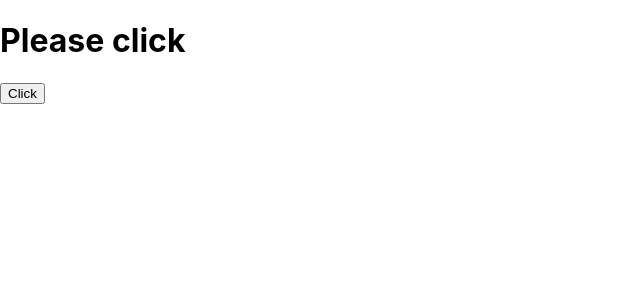
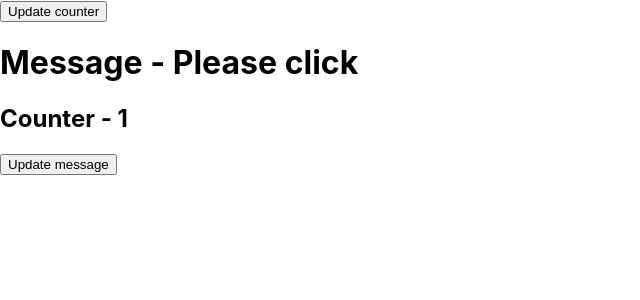
Before and after one commit to ajittupe2548/react-practice, a React (Create React App) app: page / in a window 1280 px wide. Shown: the top 300 px of the page, without its empty margins (0-640 px from the left). Built offline with nearby package versions, Linux system fonts and the light colour scheme.

Commit message:
Updated : Lifecycle methods

```diff
--- a/src/App.js
+++ b/src/App.js
@@ -1,39 +1,14 @@
-import { useState, useEffect } from 'react';
+import { useState } from 'react';
 import './App.css';
 import CHome from './Components/CHome';
-import FHome from './Components/FHome';
-
-// Lifecycle of Components - Each component in React has a lifecycle which you can monitor and manipulate during its three main phases.
-
-// Mounting : Mounting means putting elements into the DOM.
-// constructor() -  when the component is initiated, and it is the natural place to set up the initial state and other initial values.
-// getDerivedStateFromProps() - method is called right before rendering the element(s) in the DOM.
-// render() - method that actually outputs the HTML to the DOM.
-// componentDidMount() - called after the component is rendered.
-
-// Updating - The next phase in the lifecycle is when a component is updated. A component is updated whenever there is a change in the component's state or props.
-// getDerivedStateFromProps() - first method that is called when a component gets updated.
-// shouldComponentUpdate() - you can return a Boolean value that specifies whether React should continue with the rendering or not. Default value is true.
-// render() - re-render the HTML to the DOM, with the new changes.
-// getSnapshotBeforeUpdate() - In this method you have access to the props and state before the update, meaning that even after the update, you can check what the values were before the update.
-// componentDidUpdate() - Called after the component is updated in the DOM.
-
-// Unmounting - The next phase in the lifecycle is when a component is removed from the DOM, or unmounting as React likes to call it.
-// componentWillUnmount() - called when the component is about to be removed from the DOM.
-
 
 function App() {
   const [counter, setCounter] = useState(1);
-  useEffect(() => {
-    setInterval(() => {
-      setCounter(counter => counter + 1);
-    }, 2000);
-  }, [])
 
   return (
     <div className="App">
+      <button onClick={() => setCounter(counter + 1)}>Update counter</button>
       <CHome counter={counter} />
-      {/* <FHome counter={counter} /> */}
     </div>
   );
 }
--- a/src/Components/CHome.js
+++ b/src/Components/CHome.js
@@ -1,34 +1,81 @@
-import React, { Component } from 'react'
+import React, { Component } from 'react';
+
+/* Lifecycle of Components - Each component in React has a lifecycle which you can monitor and manipulate during its three main phases. */
+
+/*
+A) Mounting: Mounting means putting elements into the DOM.
+    1) constructor() - when the component is initiated, and it is the natural place to set up the initial state and other initial values.
+    2) getDerivedStateFromProps() - getDerivedStateFromProps is invoked right before calling the render method, both on the initial mount and on subsequent updates.It should return an object to update the state, or null to update nothing. This method is called right before rendering the element(s) in the DOM.
+    3) render() - method that actually outputs the HTML to the DOM.
+    4) componentDidMount() - called after the component is rendered. */
+
+/*
+B) Updating - The next phase in the lifecycle is when a component is updated. A component is updated whenever there is a change in the component's state or props.
+    1) getDerivedStateFromProps() - getDerivedStateFromProps is invoked right before calling the render method, both on the initial mount and on subsequent updates.It should return an object to update the state, or null to update nothing. This method is called right before rendering the element(s) in the DOM.
+    2) shouldComponentUpdate() - you can return a Boolean value that specifies whether React should continue with the rendering or not.Default value is true.
+    3) render() - re - render the HTML to the DOM, with the new changes.
+    4) getSnapshotBeforeUpdate() - In this method you have access to the props and state before the update, meaning that even after the update, you can check what the values were before the update. getSnapshotBeforeUpdate() is invoked right before the most recently rendered output is committed to e.g. the DOM. It enables your component to capture some information from the DOM (e.g. scroll position) before it is potentially changed. Any value returned by this lifecycle method will be passed as a parameter to componentDidUpdate().
+    5) componentDidUpdate(prevProps, prevState, snapshot) - Called after the component is updated in the DOM. */
+
+/*
+C) Unmounting - The next phase in the lifecycle is when a component is removed from the DOM, or unmounting as React likes to call it.
+    1) componentWillUnmount() - called when the component is about to be removed from the DOM. */
 
 class CHome extends Component {
     constructor(props) {
         super(props)
         this.state = {
             message: 'Please click',
-            count: 0,
+            stateCounter: this.props.counter,
         }
         this.btnRef = React.createRef();
         this.handleClick = this.handleClick.bind(this);
         console.log(`*****Output is :  => CHome => constructor => constructor`)
     }
 
+    /* UNSAFE_componentWillMount() {
+        console.log(`*****Output is :  => CHome => UNSAFE_componentWillMount => UNSAFE_componentWillMount:`);
+    } */
+
+    static getDerivedStateFromProps(nextProps, prevState) {
+        console.log(`*****Output is :  => CHome => getDerivedStateFromProps => getDerivedStateFromProps:`, nextProps, prevState);
+        if (nextProps.counter !== prevState.counter) {
+            return { stateCounter: nextProps.counter };
+        }
+        return null;
+    }
+
     componentDidMount() {
         console.log(`*****Output is :  => CHome => componentDidMount => componentDidMount`)
-        this.btnRef.current.addEventListener("click",this.handleClick)
+        this.btnRef.current.addEventListener("click", this.handleClick)
     }
 
-    shouldComponentUpdate() {
-        console.log(`*****Output is :  => CHome => shouldComponentUpdate => shouldComponentUpdate`)
-        return true;
+    /* UNSAFE_componentWillReceiveProps() {
+        console.log(`*****Output is :  => CHome => UNSAFE_componentWillReceiveProps => UNSAFE_componentWillReceiveProps:`);
+    } */
+
+    shouldComponentUpdate(nextProps, nextState) {
+        console.log(`*****Output is :  => CHome => shouldComponentUpdate => shouldComponentUpdate`);
+
+        return ((nextProps.counter !== this.props.counter) || (nextState.stateCounter !== this.state.stateCounter) || (nextState.message !== this.state.message));
     }
 
-    componentDidUpdate() {
-        console.log(`*****Output is :  => CHome => componentDidUpdate => componentDidUpdate`)
+    /* UNSAFE_componentWillUpdate() {
+        console.log(`*****Output is :  => CHome => UNSAFE_componentWillUpdate => UNSAFE_componentWillUpdate:`);
+    } */
+
+    getSnapshotBeforeUpdate(prevProps, prevState) {
+        console.log(`*****Output is :  => CHome => getSnapshotBeforeUpdate => getSnapshotBeforeUpdate:`, prevProps, prevState);
+        return 'snapshot'
+    }
+
+    componentDidUpdate(prevProps, prevState, snapshot) {
+        console.log(`*****Output is :  => CHome => componentDidUpdate => componentDidUpdate`, prevProps, prevState, snapshot);
     }
 
     componentWillUnmount() {
         console.log(`*****Output is :  => CHome => componentWillUnmount => componentWillUnmount`)
-        this.btnRef.current.removeEventListener("click",this.handleClick)
+        this.btnRef.current.removeEventListener("click", this.handleClick)
     }
 
     handleClick() {
@@ -40,8 +87,9 @@ class CHome extends Component {
         console.log(`*****Output is :  => CHome => render => render`)
         return (
             <div>
-                <h1 className="heading">{this.state.message}</h1>
-                <button ref={this.btnRef}>Click</button>
+                <h1 className="heading">Message - {this.state.message}</h1>
+                <h2>Counter - {this.state.stateCounter}</h2>
+                <button ref={this.btnRef}>Update message</button>
             </div>
         )
     }
```
